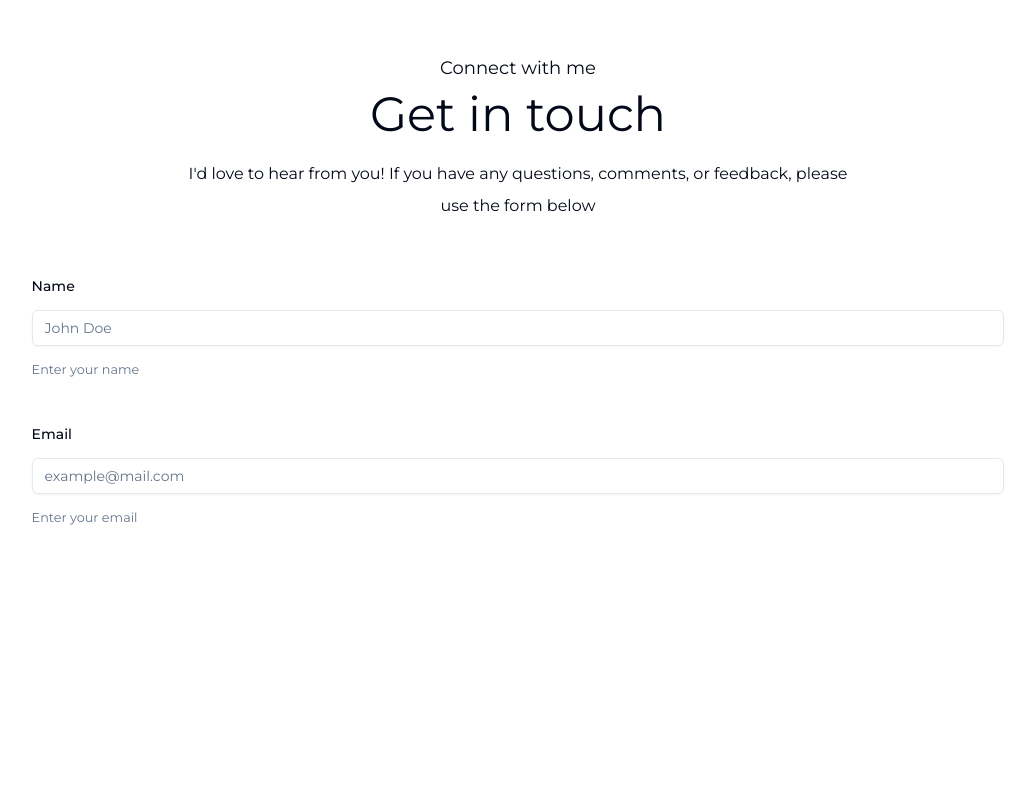
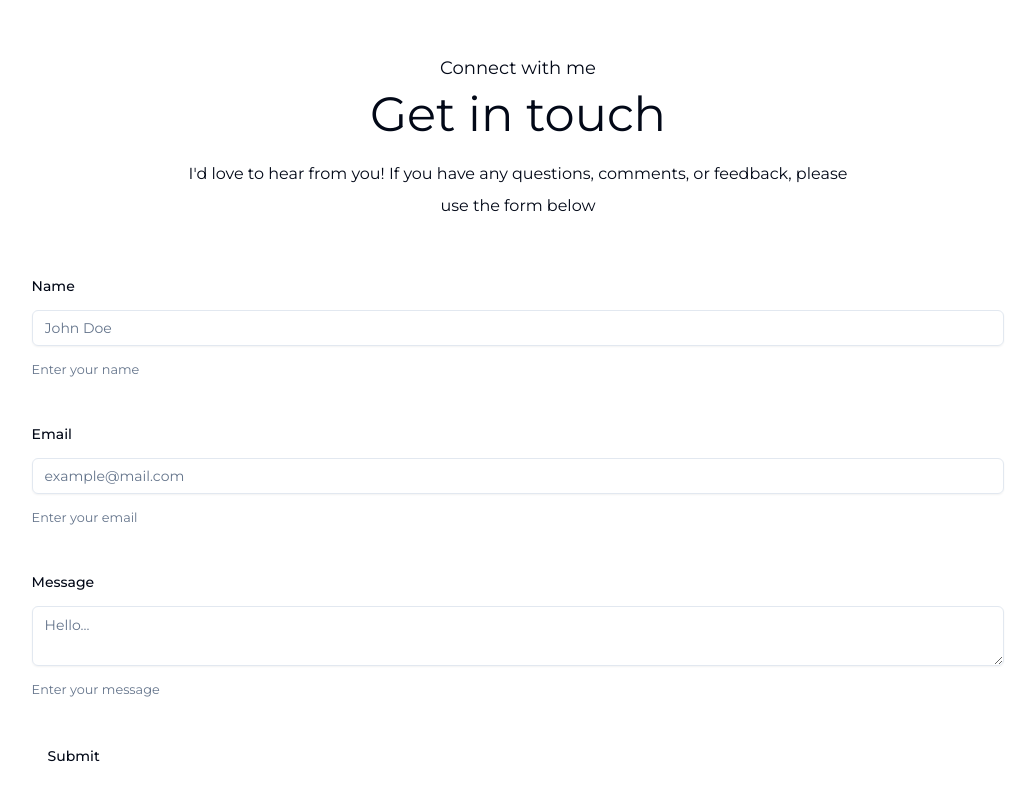
Before and after one commit to narandza/portfolio, a Next.js app: page / in a window 1280 px wide. Shown: the part 3188-3988 px from the top of the page, without its empty margins (122-1157 px from the left). Before the commit the page ends 3762 px from the top, so only its background shows below. Built offline with nearby package versions, Linux system fonts and the light colour scheme.

Commit message:
add mesesage form field

```diff
--- a/src/app/(main)/contact.tsx
+++ b/src/app/(main)/contact.tsx
@@ -11,6 +11,8 @@ import {
   FormMessage,
 } from "@/components/ui/form";
 import { Input } from "@/components/ui/input";
+import { Textarea } from "@/components/ui/textarea";
+import { Button } from "@/components/ui/button";
 
 const formSchema = z.object({
   name: z.string().min(2, { message: "Must be 2 or more characters long" }),
@@ -66,6 +68,20 @@ export const Contact = () => {
               </FormItem>
             )}
           />
+          <FormField
+            control={form.control}
+            name="message"
+            render={({ field }) => (
+              <FormItem>
+                <FormLabel>Message</FormLabel>
+                <FormControl>
+                  <Textarea placeholder="Hello..." {...field} />
+                </FormControl>
+                <FormDescription>Enter your message</FormDescription>
+              </FormItem>
+            )}
+          />
+          <Button variant="ghost">Submit</Button>
         </form>
       </Form>
     </div>
```
